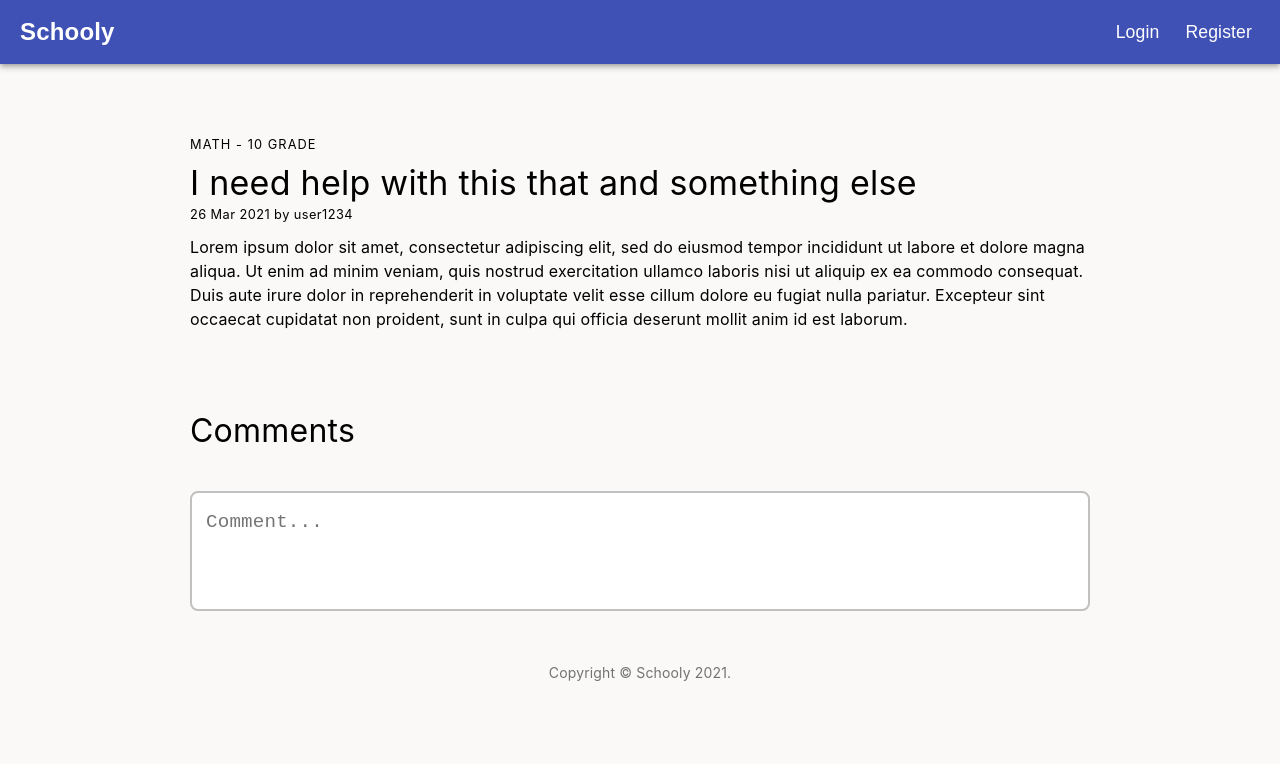
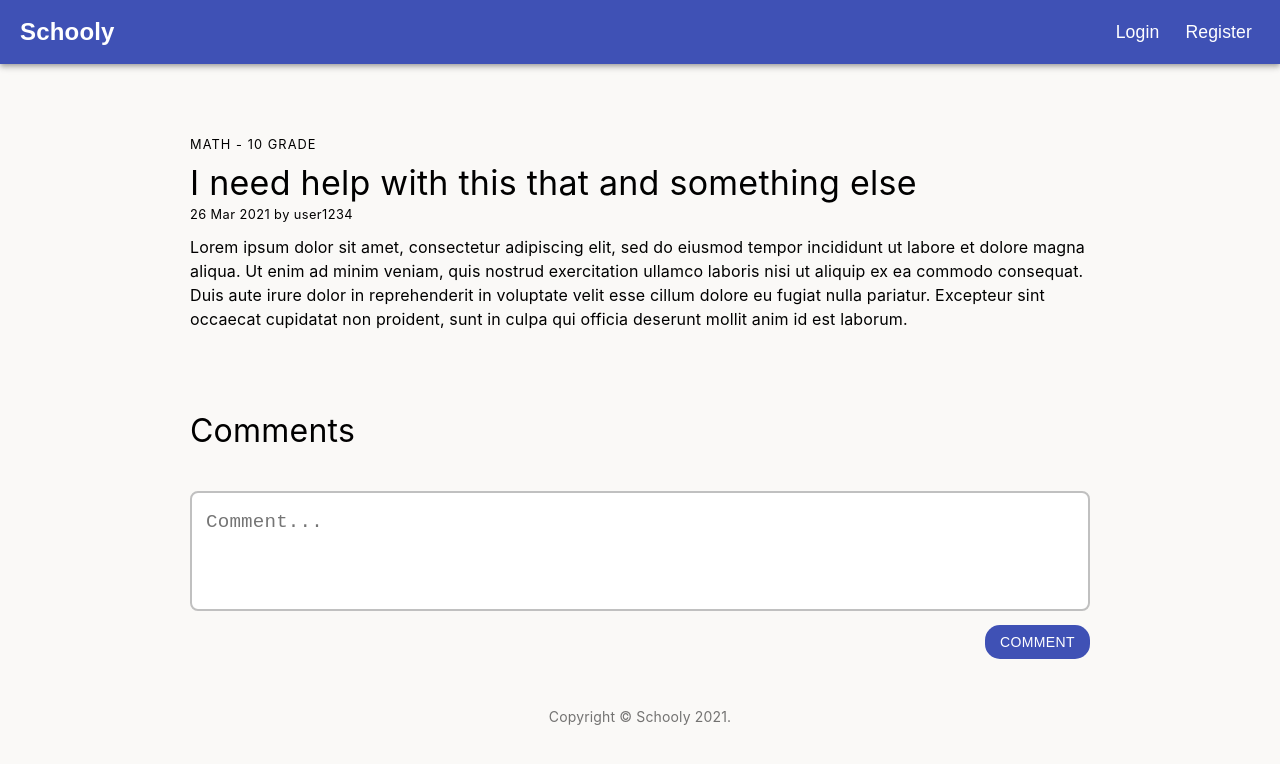
Before and after one commit to ipetrov22/schooly-v2, a React (Create React App) app in the folder client/: page /question in a window 1280 px wide. Shown: the top 764 px of the page. Built offline with nearby package versions, Linux system fonts and the light colour scheme.

Commit message:
create CreateComment component with button

```diff
--- a/client/src/components/CommentSection/CommentSection.js
+++ b/client/src/components/CommentSection/CommentSection.js
@@ -1,3 +1,4 @@
+import CreateComment from './CreateComment';
 import './CommentSection.scss';
 
 const CommentSection = () => {
@@ -6,10 +7,7 @@ const CommentSection = () => {
         <div className="comment-section-wrapper">
             <h2 className="title">Comments</h2>
 
-            <textarea
-                className="comment-input"
-                placeholder="Comment..."
-            />
+            <CreateComment />
         </div>
     );
 };
--- a/client/src/components/CommentSection/CommentSection.scss
+++ b/client/src/components/CommentSection/CommentSection.scss
@@ -9,35 +9,4 @@
         line-height: 1.235;
         letter-spacing: 0.00735em;
     }
-
-    .comment-input {
-        height: 120px;
-        margin-top: 40px;
-        width: 100%;
-        resize: none;
-        scrollbar-width: 0;
-
-        color: rgba(0, 0, 0, 0.87);
-        font-size: 1.2rem;
-        font-weight: 400;
-        line-height: 1.1876em;
-        letter-spacing: 0.00938em;
-        outline: none;
-        border-radius: 8px;
-        border: 2px solid #c0c0c0;
-
-        &:hover {
-            border-color: #202020;
-        }
-
-        &:focus {
-            border: 2px solid #3f51b5;
-        }
-
-        -ms-overflow-style: none;
-        padding: 18.5px 14px;
-        &::-webkit-scrollbar {
-            display: none;
-        }
-    }
 }
--- /dev/null
+++ b/client/src/components/CommentSection/CreateComment/CreateComment.js
@@ -0,0 +1,16 @@
+import './CreateComment.scss';
+
+const CreateComment = () => {
+    return (
+        <section className="create-comment-container">
+            <textarea
+                className="comment-input"
+                placeholder="Comment..."
+            />
+
+            <button className="comment-btn">Comment</button>
+        </section>
+    );
+};
+
+export default CreateComment;
--- /dev/null
+++ b/client/src/components/CommentSection/CreateComment/CreateComment.scss
@@ -0,0 +1,52 @@
+.create-comment-container {
+    .comment-input {
+        height: 120px;
+        margin-top: 40px;
+        width: 100%;
+        resize: none;
+        scrollbar-width: 0;
+
+        color: rgba(0, 0, 0, 0.87);
+        font-size: 1.2rem;
+        font-weight: 400;
+        line-height: 1.1876em;
+        letter-spacing: 0.00938em;
+        outline: none;
+        border-radius: 8px;
+        border: 2px solid #c0c0c0;
+
+        &:hover {
+            border-color: #202020;
+        }
+
+        &:focus {
+            border: 2px solid #3f51b5;
+        }
+
+        -ms-overflow-style: none;
+        padding: 18.5px 14px;
+        &::-webkit-scrollbar {
+            display: none;
+        }
+    }
+
+    .comment-btn {
+        display: block;
+        margin: 10px 0 0 auto;
+        background: #3f51b5;
+        color: white;
+        padding: 5px 15px;
+        border-radius: 15px;
+
+        font-size: 0.875rem;
+        font-weight: 500;
+        line-height: 1.75;
+        letter-spacing: 0.02857em;
+        text-transform: uppercase;
+
+        transition: 0.3s;
+        &:hover {
+            background: #2e3f9e;
+        }
+    }
+}
--- /dev/null
+++ b/client/src/components/CommentSection/CreateComment/index.js
@@ -0,0 +1 @@
+export { default } from './CreateComment';
```
